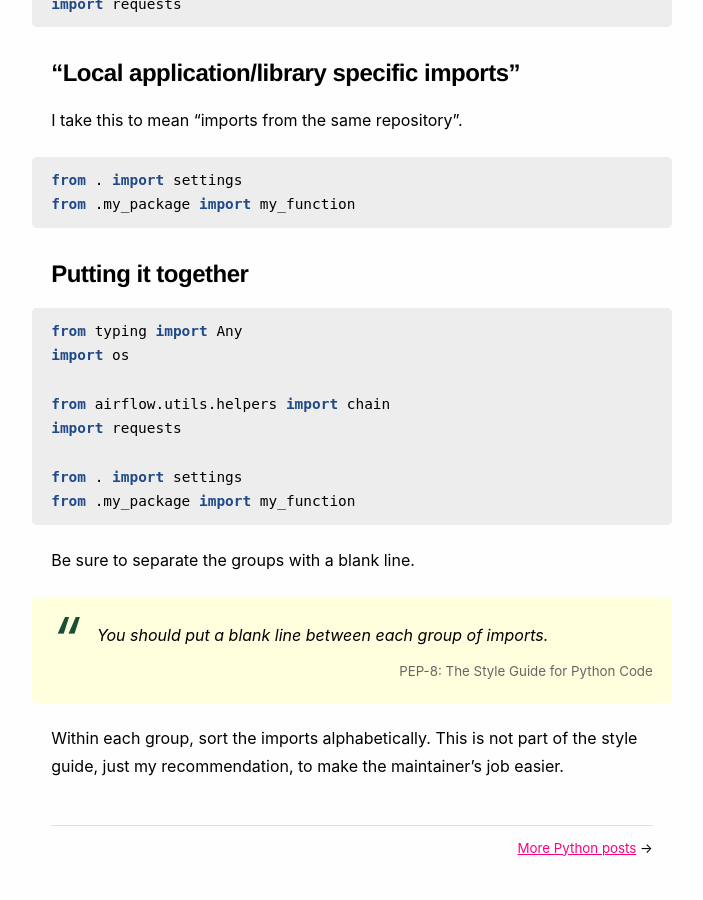
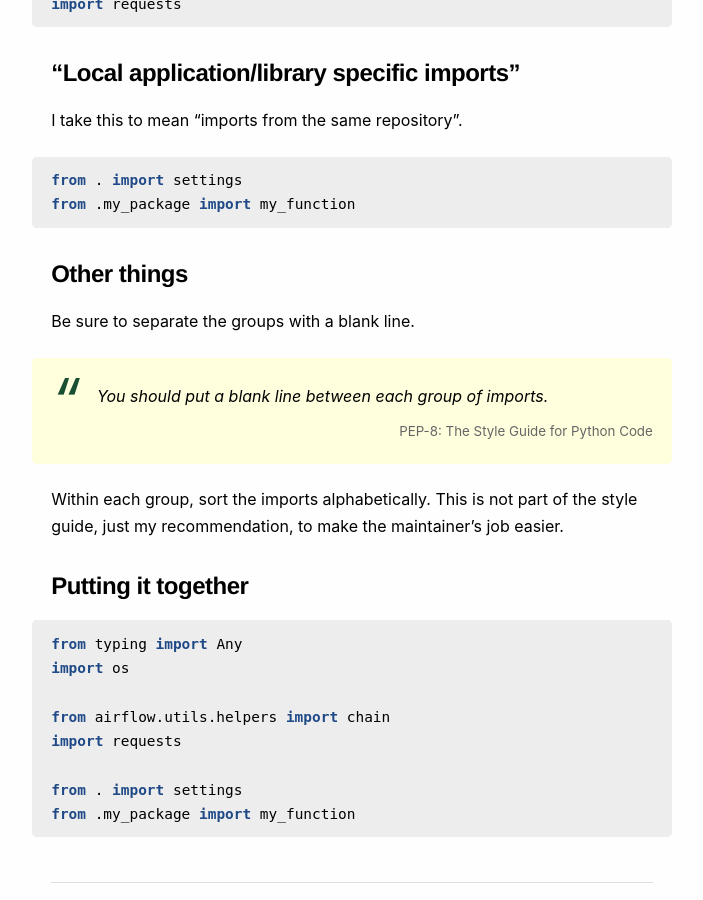
Before and after one commit to explodinglabs/explodinglabs.github.io, a Jekyll site: the page built from docs/_posts/python/2021-01-27-imports.markdown, in a window 1280 px wide and 900 px high, scrolled down 935 px. Shown: the whole window, without its empty margins (288-991 px from the left). Built offline with Jekyll 4.4.1, drawn with Linux system fonts in a browser that asks for light colours; some of the changed lines change nothing that is shown.

Commit message:
Update 2021-01-27-imports.markdown

````diff
--- a/docs/_posts/python/2021-01-27-imports.markdown
+++ b/docs/_posts/python/2021-01-27-imports.markdown
@@ -52,6 +52,17 @@ from . import settings
 from .my_package import my_function
 ```
 
+## Other things
+
+Be sure to separate the groups with a blank line.
+
+> You should put a blank line between each group of imports.
+>
+> <cite>PEP-8: The Style Guide for Python Code</cite>
+
+Within each group, sort the imports alphabetically. This is not part of the
+style guide, just my recommendation, to make the maintainer's job easier.
+
 ## Putting it together
 
 ```python
@@ -64,12 +75,3 @@ import requests
 from . import settings
 from .my_package import my_function
 ```
-
-Be sure to separate the groups with a blank line.
-
-> You should put a blank line between each group of imports.
->
-> <cite>PEP-8: The Style Guide for Python Code</cite>
-
-Within each group, sort the imports alphabetically. This is not part of the
-style guide, just my recommendation, to make the maintainer's job easier.
````
